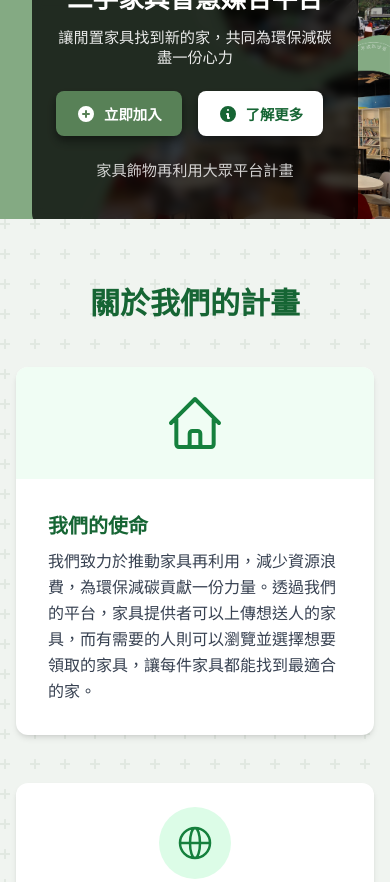
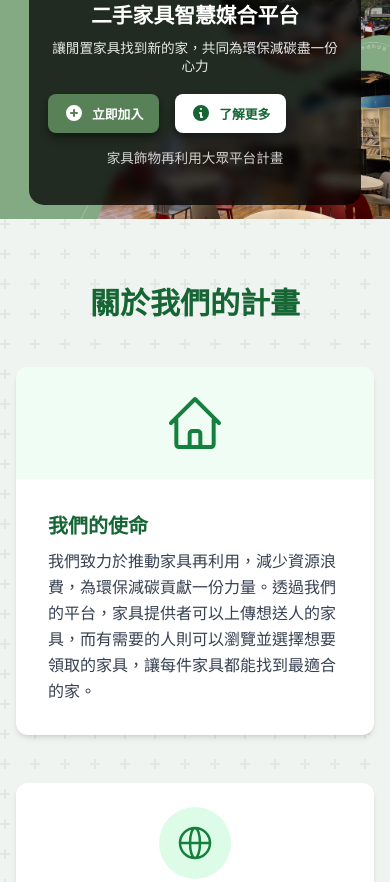
Before and after one commit to enjoyidesign/FRS, a plain HTML site: page index.html in a window 390 px wide. Shown: the top 882 px of the page. Drawn offline with nearby package versions, Linux system fonts and the light colour scheme.

Commit message:
Update index.html
主要改手機板文字的問題

```diff
--- a/index.html
+++ b/index.html
@@ -90,7 +90,7 @@
             margin: 0 auto;
         }
 
-        /* 手機版：圖片滿版，調整文字 */
+        /* 手機版：圖片滿版，文字再縮小 */
         @media (max-width: 768px) {
             .hero-banner {
                 padding-bottom: 56.25%; /* 改回 16:9 */
@@ -101,33 +101,34 @@
             .hero-text-overlay {
                 background: rgba(0, 0, 0, 0.75);
                 backdrop-filter: blur(5px);
-                padding: 1.5rem;
-                margin: 1rem;
+                padding: 1.2rem;
+                margin: 0.8rem;
             }
 
             .hero-text-overlay h1 {
-                font-size: 1.6rem;
-                line-height: 1.1;
+                font-size: 1.3rem;
+                line-height: 1.2;
                 font-weight: 800;
                 white-space: normal; /* 允許換行 */
+                margin-bottom: 0.8rem;
             }
 
             .hero-text-overlay p {
-                font-size: 0.95rem;
+                font-size: 0.85rem;
                 line-height: 1.3;
-                margin-bottom: 1.5rem;
+                margin-bottom: 1.2rem;
             }
 
             .hero-text-overlay .btn-primary,
             .hero-text-overlay .bg-white {
-                padding: 0.75rem 1.25rem;
-                font-size: 0.9rem;
+                padding: 0.6rem 1rem;
+                font-size: 0.8rem;
                 font-weight: 600;
             }
 
             .hero-text-overlay .text-lg {
-                font-size: 0.95rem;
-                margin-top: 1.5rem;
+                font-size: 0.85rem;
+                margin-top: 1rem;
             }
         }
 
```
